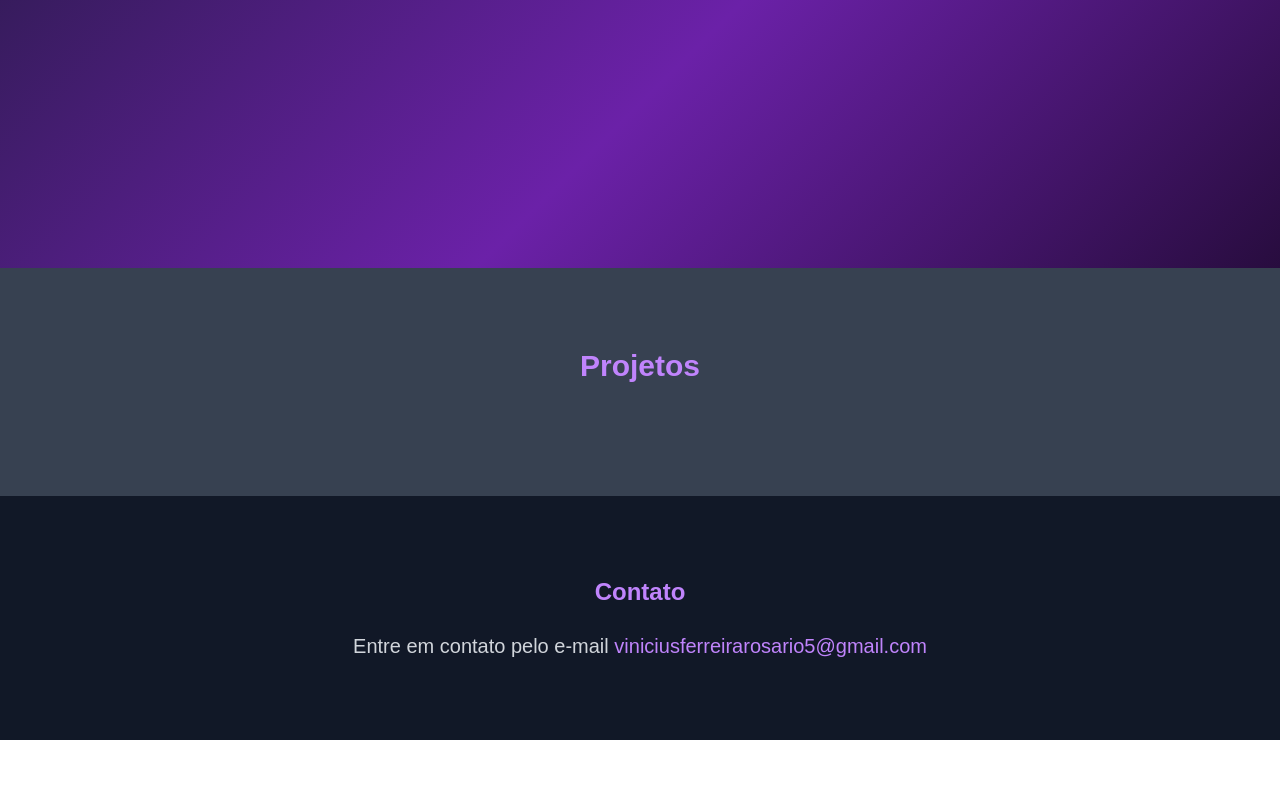
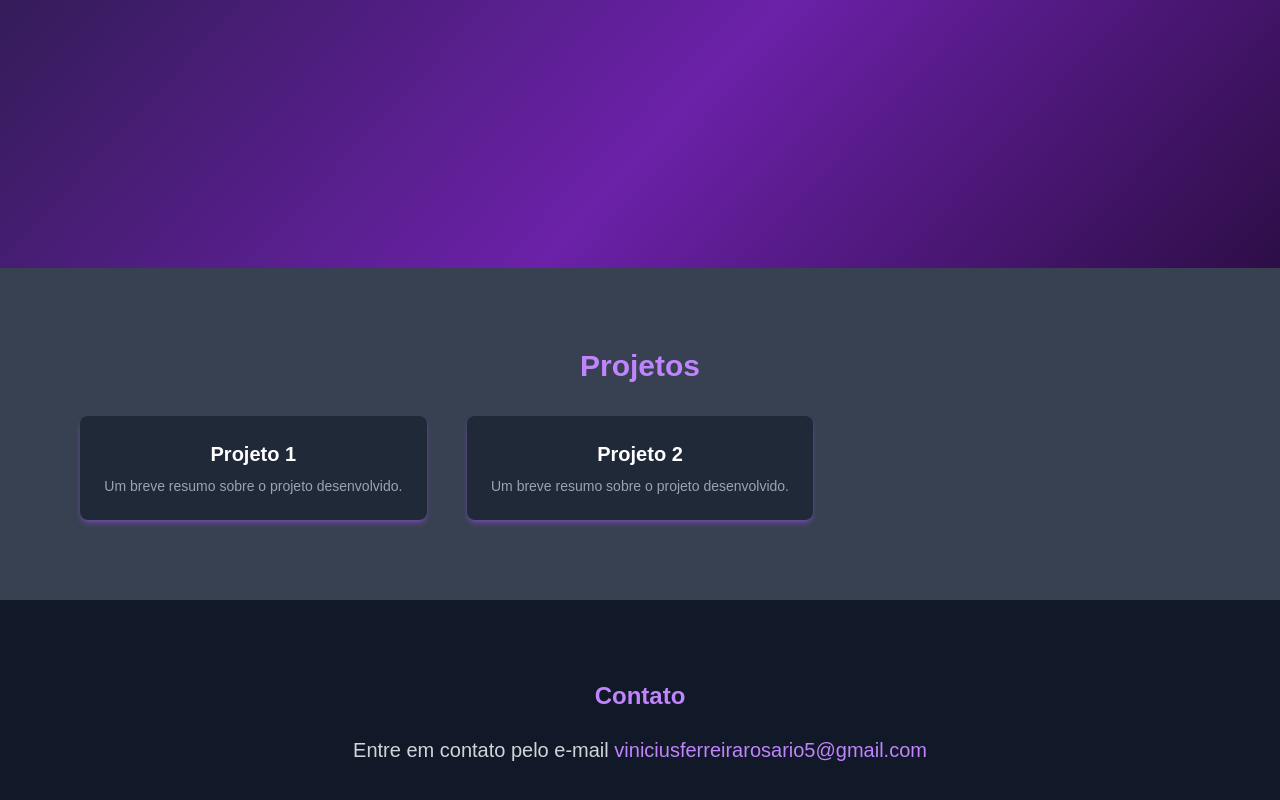
Before and after one commit to SrVinicius/PortfolioVinicius, a Next.js app: page / in a window 1280 px wide. Shown: the part 532-1332 px from the top of the page. Before the commit the page ends 1272 px from the top, so only its background shows below. Built offline with nearby package versions, Linux system fonts and the light colour scheme.

Commit message:
just another change

```diff
--- a/app/data/projects.ts
+++ b/app/data/projects.ts
@@ -1,12 +1,12 @@
 export const projects = [
-    // {
-    //   titulo: "Projeto 1",
-    //   descricao: "Um breve resumo sobre o projeto desenvolvido.",
-    //   link: "/project1",
-    // },
-    // {
-    //   titulo: "Projeto 2",
-    //   descricao: "Um breve resumo sobre o projeto desenvolvido.",
-    //   link: "/project2",
-    // },
+    {
+      titulo: "Projeto 1",
+      descricao: "Um breve resumo sobre o projeto desenvolvido.",
+      link: "/project1",
+    },
+    {
+      titulo: "Projeto 2",
+      descricao: "Um breve resumo sobre o projeto desenvolvido.",
+      link: "/project2",
+    },
 ];
```
